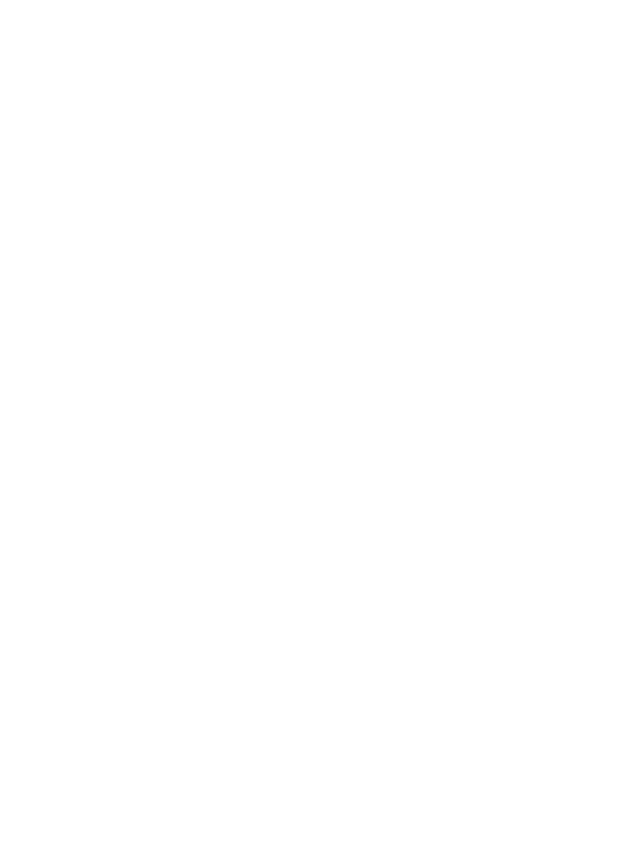
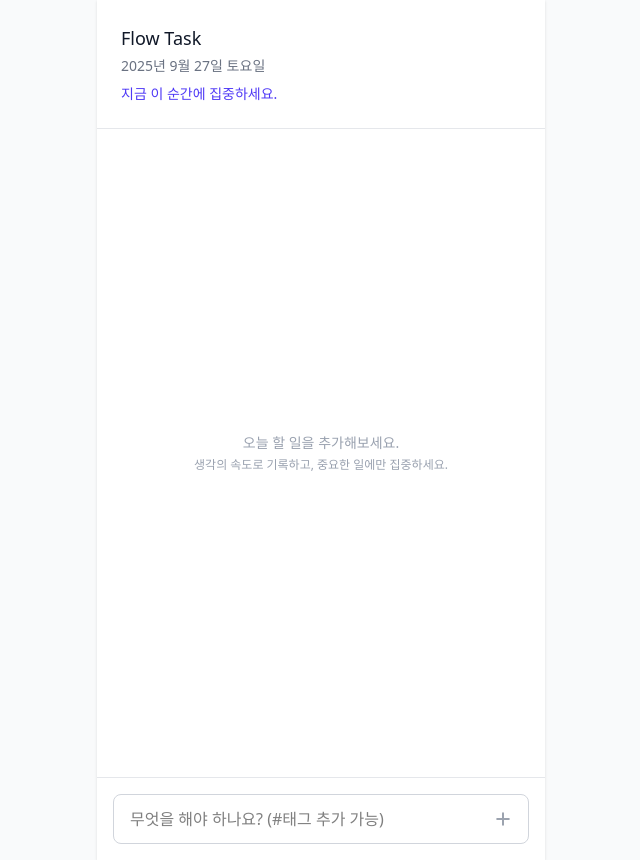
Before and after one commit to SNULION-13th/AI_seminar, a React (Vite) app: page / in a window 1280 px wide. Shown: the whole page, without its empty margins (319-959 px from the left). Before the commit the page ends 800 px from the top, so only its background shows below. Built offline with nearby package versions, Linux system fonts and the light colour scheme.

Commit message:
feat: 기본 UI 및 기능 구현

```diff
--- a/src/App.jsx
+++ b/src/App.jsx
@@ -1,7 +1,137 @@
+import { useState } from "react";
 import "./App.css";
+import plusIcon from "./assets/plus-icon.svg";
 
 function App() {
-  return <></>;
+  const [tasks, setTasks] = useState([]);
+  const [inputValue, setInputValue] = useState("");
+
+  const handleAddTask = () => {
+    if (inputValue.trim() === "") return;
+
+    const newTask = {
+      id: Date.now(),
+      text: inputValue,
+      completed: false,
+    };
+    setTasks([...tasks, newTask]);
+    setInputValue("");
+  };
+
+  const handleInputChange = (e) => {
+    setInputValue(e.target.value);
+  };
+
+  const handleKeyPress = (e) => {
+    if (e.key === "Enter") {
+      handleAddTask();
+    }
+  };
+
+  const handleToggleComplete = (id) => {
+    setTasks(
+      tasks.map((task) =>
+        task.id === id ? { ...task, completed: !task.completed } : task
+      )
+    );
+  };
+
+  const handleDeleteTask = (id) => {
+    setTasks(tasks.filter((task) => task.id !== id));
+  };
+
+  return (
+    <div className="bg-gray-50 flex justify-center items-center min-h-screen">
+      <div className="w-full max-w-md h-[860px] bg-white shadow-sm flex flex-col">
+        {/* Header */}
+        <div className="p-6 border-b border-gray-200">
+          <h1 className="text-lg font-medium text-gray-900">Flow Task</h1>
+          <p className="text-sm text-gray-500 mt-1">2025년 9월 27일 토요일</p>
+          <p className="text-sm font-medium text-indigo-600 mt-2">
+            지금 이 순간에 집중하세요.
+          </p>
+        </div>
+
+        {/* Body */}
+        <div className="flex-grow p-4 overflow-y-auto">
+          {tasks.length > 0 ? (
+            <ul>
+              {tasks.map((task) => (
+                <li
+                  key={task.id}
+                  className="flex items-center justify-between p-3 my-2 bg-gray-50 rounded-lg"
+                >
+                  <div className="flex items-center">
+                    <input
+                      type="checkbox"
+                      checked={task.completed}
+                      onChange={() => handleToggleComplete(task.id)}
+                      className="h-5 w-5 rounded text-indigo-600 focus:ring-indigo-500 border-gray-300"
+                    />
+                    <span
+                      className={`ml-3 text-gray-800 ${
+                        task.completed ? "line-through text-gray-400" : ""
+                      }`}
+                    >
+                      {task.text}
+                    </span>
+                  </div>
+                  <button
+                    onClick={() => handleDeleteTask(task.id)}
+                    className="text-gray-400 hover:text-red-500"
+                  >
+                    <svg
+                      xmlns="http://www.w3.org/2000/svg"
+                      className="h-5 w-5"
+                      fill="none"
+                      viewBox="0 0 24 24"
+                      stroke="currentColor"
+                    >
+                      <path
+                        strokeLinecap="round"
+                        strokeLinejoin="round"
+                        strokeWidth={2}
+                        d="M6 18L18 6M6 6l12 12"
+                      />
+                    </svg>
+                  </button>
+                </li>
+              ))}
+            </ul>
+          ) : (
+            <div className="text-center flex flex-col justify-center items-center h-full">
+              <p className="text-sm text-gray-400">
+                오늘 할 일을 추가해보세요.
+              </p>
+              <p className="text-xs text-gray-400 mt-1">
+                생각의 속도로 기록하고, 중요한 일에만 집중하세요.
+              </p>
+            </div>
+          )}
+        </div>
+
+        {/* Footer */}
+        <div className="p-4 border-t border-gray-200">
+          <div className="relative">
+            <input
+              type="text"
+              placeholder="무엇을 해야 하나요? (#태그 추가 가능)"
+              value={inputValue}
+              onChange={handleInputChange}
+              onKeyPress={handleKeyPress}
+              className="w-full h-[50px] pl-4 pr-12 py-3 border border-gray-300 rounded-lg focus:outline-none focus:ring-2 focus:ring-indigo-500"
+            />
+            <button
+              onClick={handleAddTask}
+              className="absolute inset-y-0 right-0 flex items-center pr-4"
+            >
+              <img src={plusIcon} alt="Add task" className="w-5 h-5" />
+            </button>
+          </div>
+        </div>
+      </div>
+    </div>
+  );
 }
 
 export default App;
```
Also changed, not shown: src/assets/plus-icon.svg (added).
